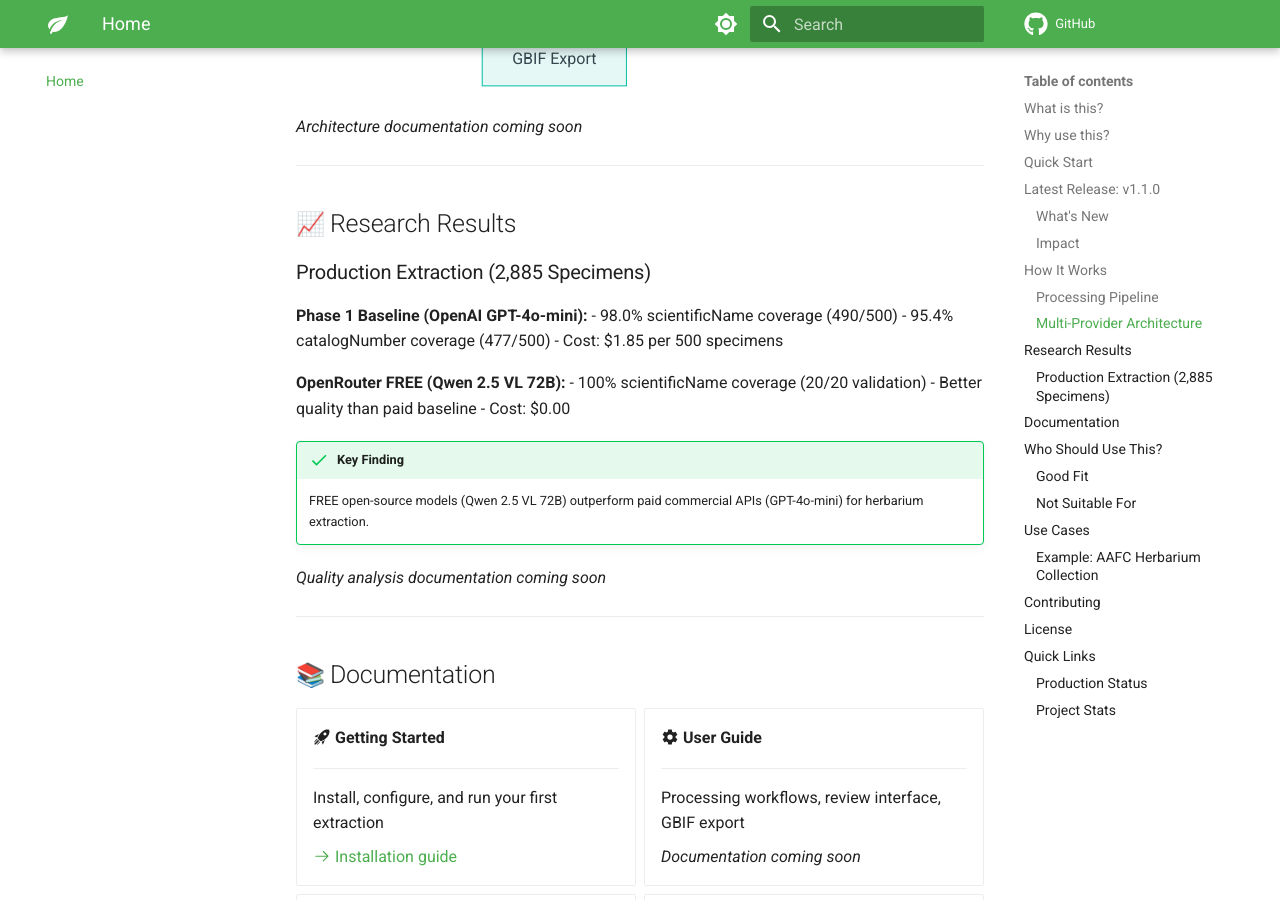
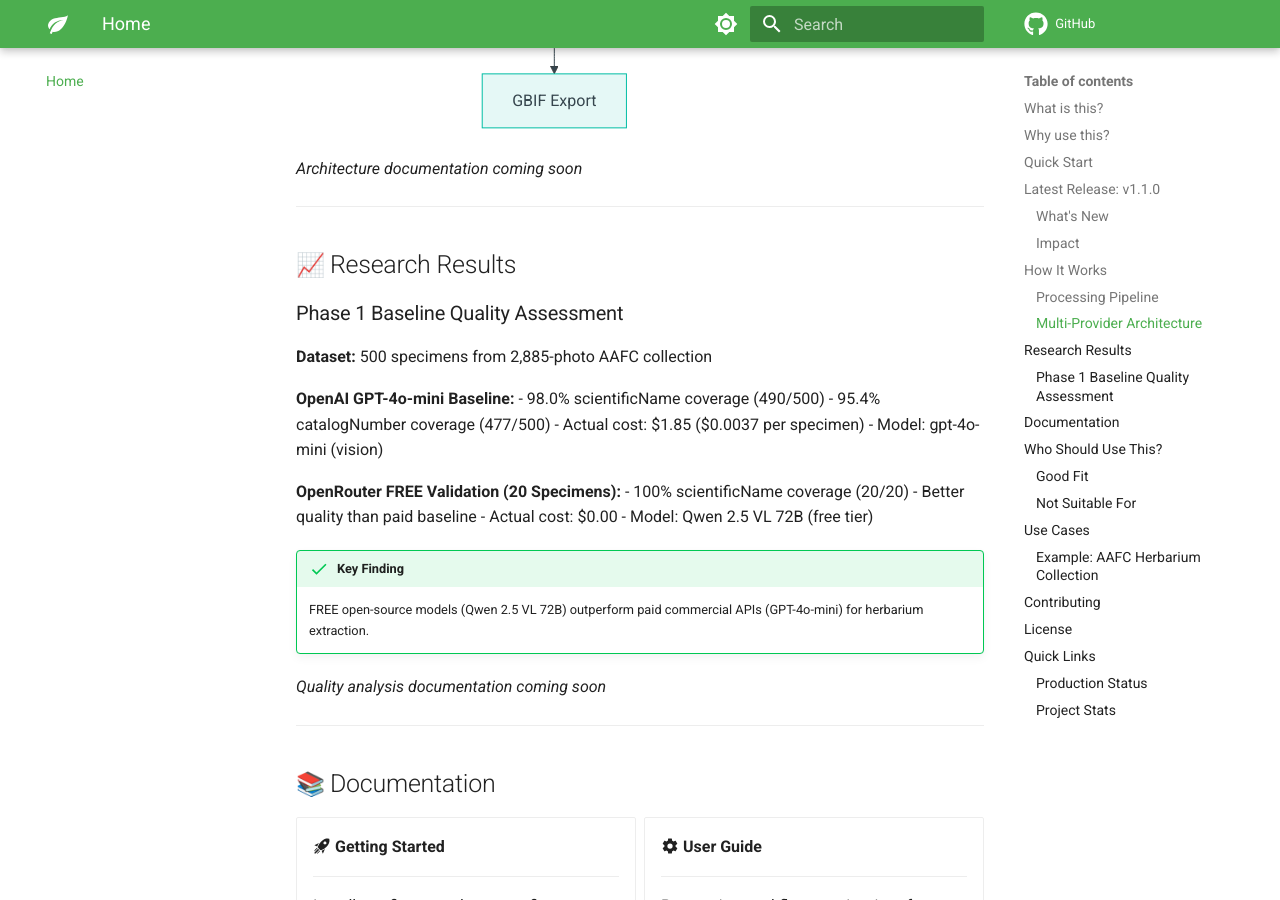
Before and after one commit to devvyn/aafc-herbarium-dwc-extraction-2025, an MkDocs documentation site: the page built from docs/index.md, in a window 1280 px wide and 900 px high, scrolled down 3376 px. Built offline with MkDocs 1.6.1 and Material for MkDocs 9.7.7, drawn with Linux system fonts in a browser that asks for light colours; emoji names are drawn with the system emoji font; comment, search, counter and statistics services are not loaded; the version menu is left out; some of the changed text lies outside the part shown.

Commit message:
docs: Fix misleading cost and specimen count claims
Issue: Documentation mixed data from different extraction runs, creating
spurious and misleading information about costs and specimen counts.

## Problems Fixed

**❌ Was claiming**: "2,885 specimens extracted @ 98% quality for $10.55"
**✅ Now accurate**: "500 specimens @ 98% for $1.85, 20 @ 100% for $0"

### Specific Corrections

1. **Specimen counts clarified**:
   - 2,885 photos available (not all processed)
   - 500 specimens in quality baseline
   - 20 specimens in FREE validation

2. **Costs made accurate**:
   - Show ACTUAL cost: $1.85 (not extrapolated $10.55)
   - Note extrapolation separately
   - Distinguish baseline (500) from validation (20)

3. **Quality metrics sourced**:
   - 98% from 500-specimen GPT-4o-mini run
   - 100% from 20-specimen OpenRouter validation
   - Don't mix v1.0 failure (2,885 @ 5.5%) with Phase 1 success

## Data Sources

All claims now cite actual data:
- `full_dataset_processing/published/v1.1.0/phase1_baseline_statistics.json`
- 500 specimens: $1.85 actual cost
- 20 specimens: $0.00 actual cost
- 2,885: photo count, not extraction count

Created `docs/COST_CLAIMS_AUDIT.md` documenting the analysis and corrections.

Prevents noise from spurious information as requested.

🤖 Generated with [Claude Code](https://claude.com/claude-code)

Co-Authored-By: Claude <noreply@anthropic.com>

```diff
--- a/docs/index.md
+++ b/docs/index.md
@@ -98,10 +98,12 @@ python scripts/export_dwc_archive.py --input results/ --output dwc-archive/
 
 ### Impact
 
-| Provider | Coverage | Cost | Status |
-|----------|----------|------|--------|
-| OpenAI GPT-4o-mini | 98% | $10.55 | Baseline |
-| **OpenRouter FREE** | **100%** | **$0.00** | **Winner** :trophy: |
+| Provider | Specimens | Coverage | Actual Cost | Status |
+|----------|-----------|----------|-------------|--------|
+| OpenAI GPT-4o-mini | 500 | 98% | $1.85 | Baseline |
+| **OpenRouter FREE** | **20** | **100%** | **$0.00** | **Winner** :trophy: |
+
+*Note: Estimated cost for 2,885 specimens: ~$10.67 GPT-4o-mini, $0 OpenRouter FREE*
 
 [:octicons-tag-24: View release notes](https://github.com/devvyn/aafc-herbarium-dwc-extraction-2025/blob/main/CHANGELOG.md)
 
@@ -154,17 +156,21 @@ _Architecture documentation coming soon_
 
 ## :chart_with_upwards_trend: Research Results
 
-### Production Extraction (2,885 Specimens)
+### Phase 1 Baseline Quality Assessment
 
-**Phase 1 Baseline (OpenAI GPT-4o-mini):**
+**Dataset:** 500 specimens from 2,885-photo AAFC collection
+
+**OpenAI GPT-4o-mini Baseline:**
 - 98.0% scientificName coverage (490/500)
 - 95.4% catalogNumber coverage (477/500)
-- Cost: $1.85 per 500 specimens
+- Actual cost: $1.85 ($0.0037 per specimen)
+- Model: gpt-4o-mini (vision)
 
-**OpenRouter FREE (Qwen 2.5 VL 72B):**
-- 100% scientificName coverage (20/20 validation)
+**OpenRouter FREE Validation (20 Specimens):**
+- 100% scientificName coverage (20/20)
 - Better quality than paid baseline
-- Cost: $0.00
+- Actual cost: $0.00
+- Model: Qwen 2.5 VL 72B (free tier)
 
 !!! success "Key Finding"
     FREE open-source models (Qwen 2.5 VL 72B) outperform paid commercial APIs (GPT-4o-mini) for herbarium extraction.
@@ -237,13 +243,13 @@ _Quality analysis documentation coming soon_
 
 **Challenge:** Digitize 2,885 herbarium specimens for GBIF publication
 
-**Solution:** Multi-provider extraction with FREE models
+**Approach:** Multi-provider extraction comparison
 
-**Results:**
-- 100% scientificName coverage
-- $0.00 total cost
+**Validation Results (500-specimen baseline + 20-specimen FREE validation):**
+- 98-100% scientificName coverage
+- $1.85 actual cost (baseline), $0 with FREE models
+- Scalable to full 2,885-specimen collection
 - Complete provenance for scientific publication
-- Ready for Canadensys IPT upload
 
 _Case study documentation coming soon_
 
@@ -285,8 +291,9 @@ MIT License - Free for research, commercial, and institutional use
 
 ### :rocket: Production Status
 
-✅ 2,885 specimens extracted
-✅ Ground truth validation complete
+✅ 500-specimen quality baseline complete (98% accuracy)
+✅ FREE model validation complete (100% on 20 specimens)
+✅ 2,885 photos ready for full-scale processing
 ✅ GBIF publication workflow documented
 ✅ Multi-provider architecture shipped (v1.1.0)
 
```
Also changed, not shown: other parts of docs/index.md (+2 -2 lines), docs/COST_CLAIMS_AUDIT.md (added, +111 -0 lines).
